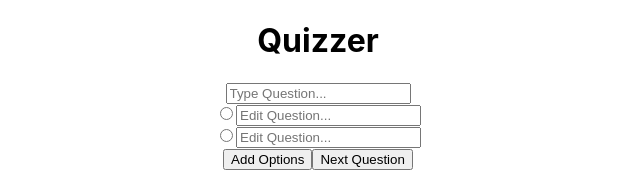
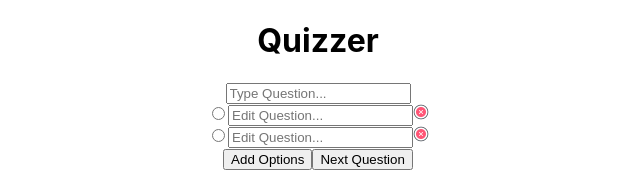
Before and after one commit to i-m-alok/Quizzer, a React (Create React App) app: page / in a window 1280 px wide. Shown: the top 194 px of the page, without its empty margins (322-962 px from the left). Built offline with nearby package versions, Linux system fonts and the light colour scheme.

Commit message:
Added Delete option functionality and some validation part.

```diff
--- a/src/App.css
+++ b/src/App.css
@@ -37,7 +37,10 @@
   }
 }
 
-
+.delete{
+  width: 16px;
+  height: 16px;
+}
 /* .wrappableInput{
   overflow-wrap: break-word;
 } */
--- a/src/components/AddQuiz.jsx
+++ b/src/components/AddQuiz.jsx
@@ -1,8 +1,5 @@
 import React, { useRef } from 'react'
-import ReactDOM from 'react-dom'
-import Option from './option'
-import { useEffect } from 'react';
-import { useState } from 'react';
+
 
 function AddQuiz() {
     const optionRef = useRef();
@@ -21,18 +18,34 @@ function AddQuiz() {
         option.placeholder = "Edit Question..."
         option.id = optionClasses[1];
         option.className = "inputOption"
+        // delete button
+        let deleteButton = document.createElement("img");
+        deleteButton.className = "delete"
+        deleteButton.src = "./delete.png"
+        deleteButton.name= `op${optionNum}`
+        deleteButton.addEventListener("click",(element)=>deleteOption(element));
         // option div
         let optionDiv = document.createElement("div");
         optionDiv.classList.add(...optionClasses);
         optionDiv.appendChild(optionCheckBox);
         optionDiv.appendChild(option);
+        optionDiv.appendChild(deleteButton);
         optionRef.current.appendChild(optionDiv);
         optionNum++;
+
     }
 
     // delete option
-    let deleteOption = () => {
-
+    let deleteOption = (element) => {
+        console.log(element.target.name);
+        let deleteItemWithClass = element.target.name;
+        if (document.getElementsByClassName("option").length > 2) {
+            console.log(element.target);
+            document.getElementsByClassName(deleteItemWithClass)[0].remove();
+        }
+        else {
+            console.log("Minimum Options are needed");
+        }
     }
 
     // clear input
@@ -60,9 +73,6 @@ function AddQuiz() {
         if (document.getElementsByClassName('inputQuestion')[0].value.trim() !== "" && optionList.length > 1 && correctOption !== null) {
             let data = { "question": document.getElementsByClassName('inputQuestion')[0].value.trim(), "options": optionList, "answer": correctOption };
             let questionList = JSON.parse(localStorage.getItem("questionList")) || [];
-            // if (localStorage.getItem("questionList")) {
-            //     questionList.push(JSON.parse(localStorage.getItem("questionList")));
-            // }
             questionList.push(data);
             localStorage.setItem("questionList", JSON.stringify(questionList));
             console.log(JSON.parse(localStorage.getItem("questionList")));
@@ -89,10 +99,12 @@ function AddQuiz() {
                     <div className="option op0">
                         <input type="radio" id="op0" name="correctOption"/>
                         <input className="inputOption" placeholder="Edit Question..." />
+                        <img className="delete" src="./delete.png"  name="op0" onClick={(element)=>deleteOption(element)}/>
                     </div>
                     <div className="option op1">
                         <input type="radio" id="op1" name="correctOption"/>
-                        <input className="inputOption" placeholder="Edit Question..."/>
+                        <input className="inputOption" placeholder="Edit Question..." />
+                        <img className="delete" src="./delete.png" name="op1" onClick={(element)=>deleteOption(element)}/>
                     </div>
                 </div>
                 <button onClick={addOption}>Add Options</button>
```
Also changed, not shown: public/delete.png (added).
